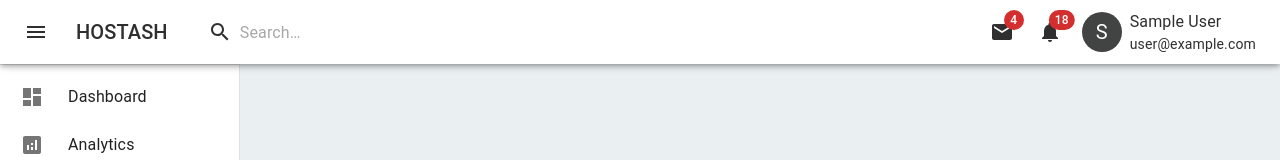
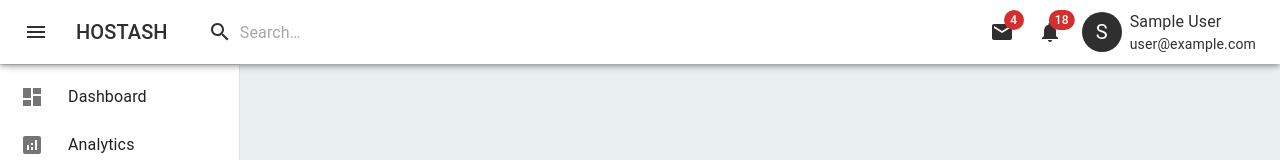
Before and after one commit to codebyumer/Hotash-Dashboard-with-Mui, a React (Vite) app: page / in a window 1280 px wide. Shown: the top 160 px of the page. Built offline with nearby package versions, Linux system fonts and the light colour scheme; no server answers; sample sign-in values are in the browser's storage.

Commit message:
user avatar
color change

```diff
--- a/src/components/NavBar.jsx
+++ b/src/components/NavBar.jsx
@@ -1,4 +1,5 @@
 import * as React from 'react';
+
 import { styled, alpha } from '@mui/material/styles';
 import Box from '@mui/material/Box';
 import Toolbar from '@mui/material/Toolbar';
@@ -120,7 +121,7 @@ export default function NavBar({ open, setOpen }) {
               }}
               color="inherit"
             >
-              <Avatar sx={{ bgcolor: '#424444' }}>
+              <Avatar sx={{ bgcolor: '#2f2f2f' }}>
                 {user?.displayName?.charAt(0).toUpperCase()}
               </Avatar>
             </IconButton>
```
